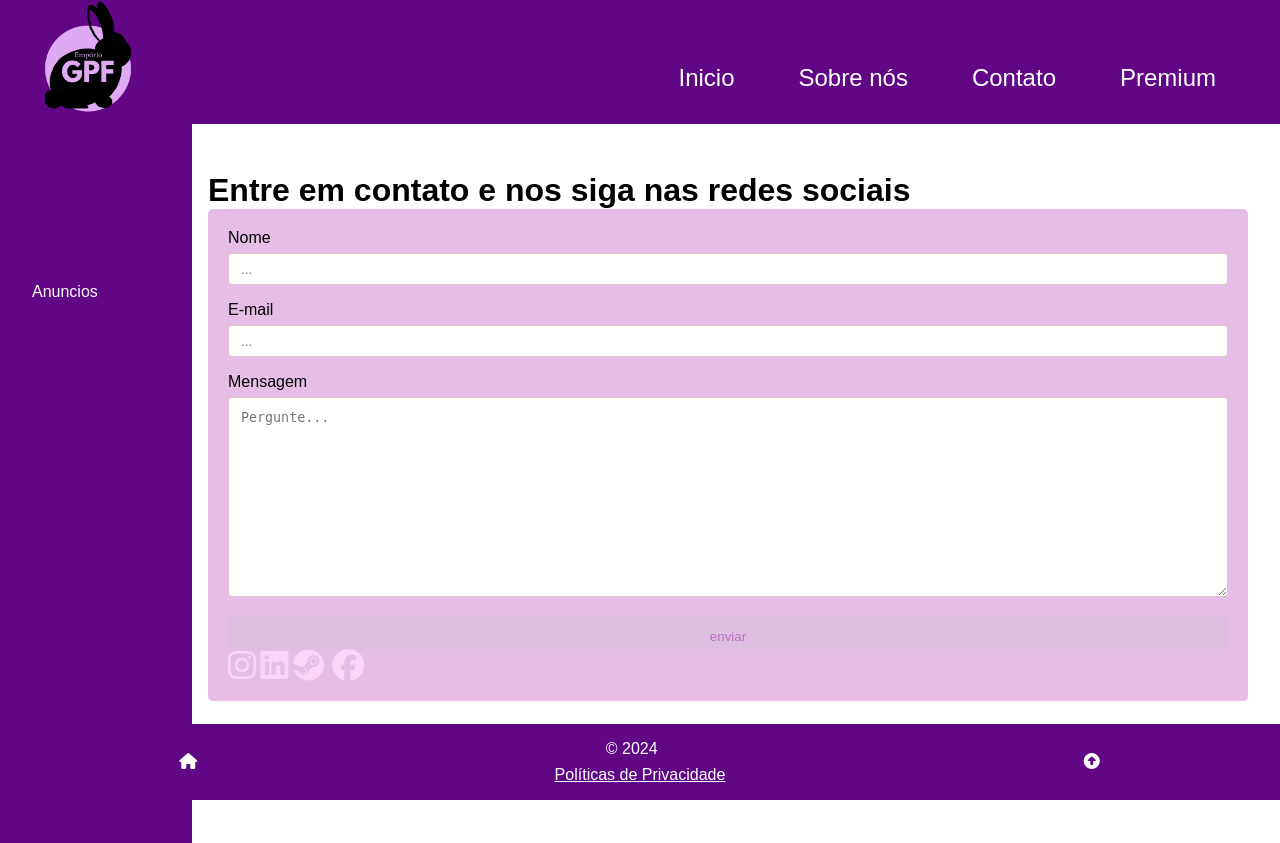
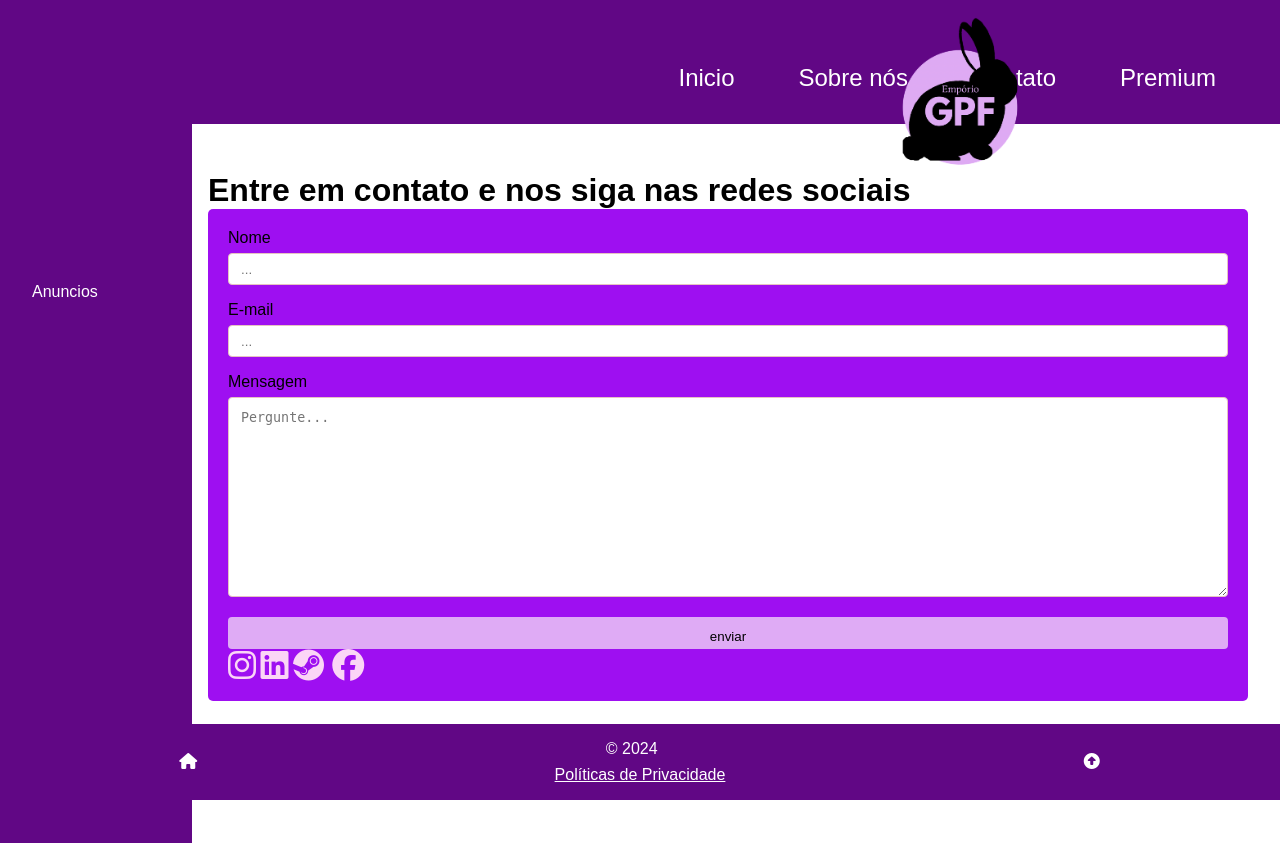
Before and after one commit to atenachan/Emporio_GPF, a PHP site: page /contact.php in a window 1280 px wide. Run offline with PHP 8.4, Linux system fonts and the light colour scheme; data that the repository does not hold is empty.

Commit message:
css pouco modificado

```diff
--- a/assets/css/cards.css
+++ b/assets/css/cards.css
@@ -5,7 +5,7 @@
   width: 12rem;
   height: 15.5rem;
   background-color: #ffffff;
-  border: 0.5rem solid #42019d;
+  border: 0.5rem solid #dfabf5;
   border-radius: 1rem;
   padding: 1rem;
   margin: 1rem;
--- a/assets/css/contact.css
+++ b/assets/css/contact.css
@@ -12,8 +12,8 @@ textarea {
 }
 
 .contact input[type="submit"] {
-  background-color: #dfbfde;
-  color: rgb(190, 106, 197);
+  background-color: #dfabf5;
+  color: rgb(0, 0, 0);
   padding: 12px 20px;
   border: none;
   border-radius: 4px;
@@ -21,12 +21,12 @@ textarea {
 }
 
 .contact input[type="submit"]:hover {
-  background-color: #d5aad6;
+  background-color: #f3c4df;
 }
 
 .contact {
   border-radius: 5px;
-  background-color: #e7bde7;
+  background-color: #9d0cf1fb;
   padding: 20px;
 }
 
--- a/assets/css/header.css
+++ b/assets/css/header.css
@@ -6,9 +6,9 @@ header {
 }
 
 header img {
-  width: 15rem;
+  width: 20rem;
   position: absolute;
-  left: -2rem;
+  left: 50rem;
   top: -3rem;
 }
 
```
